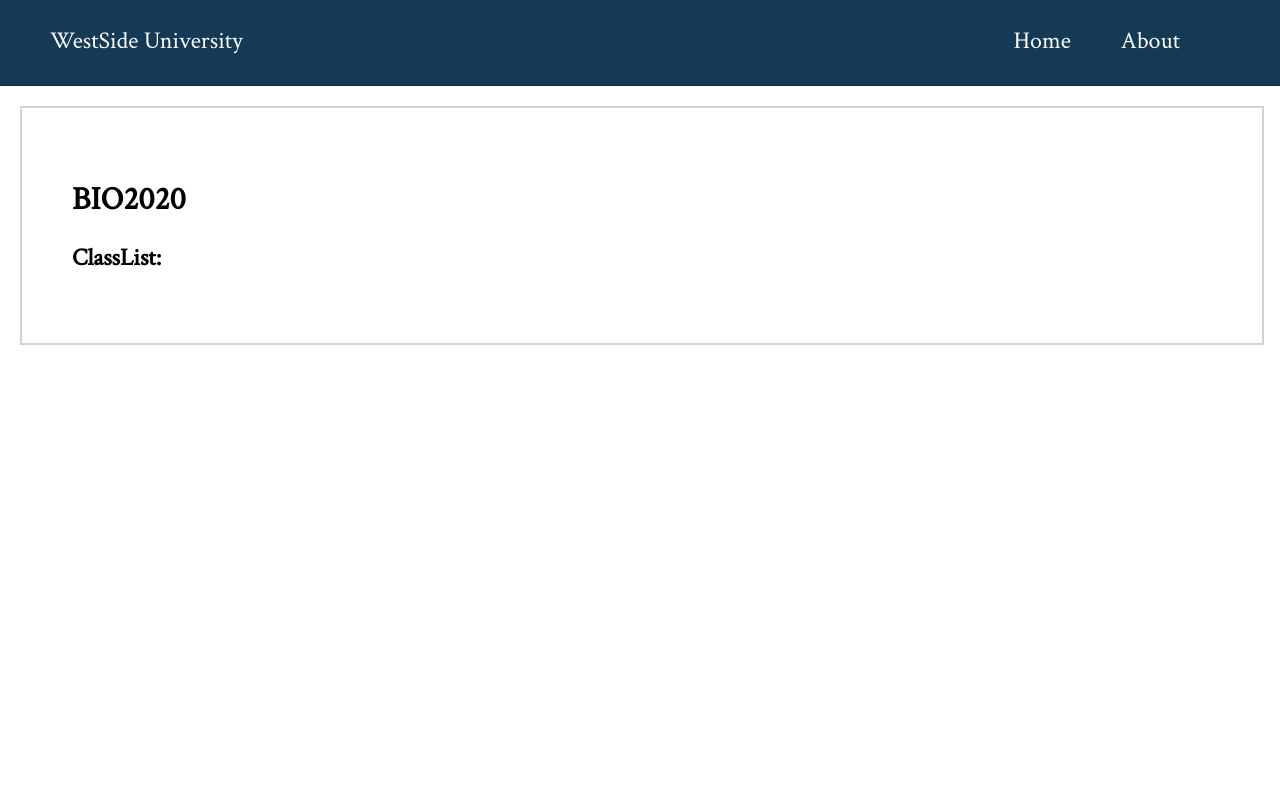
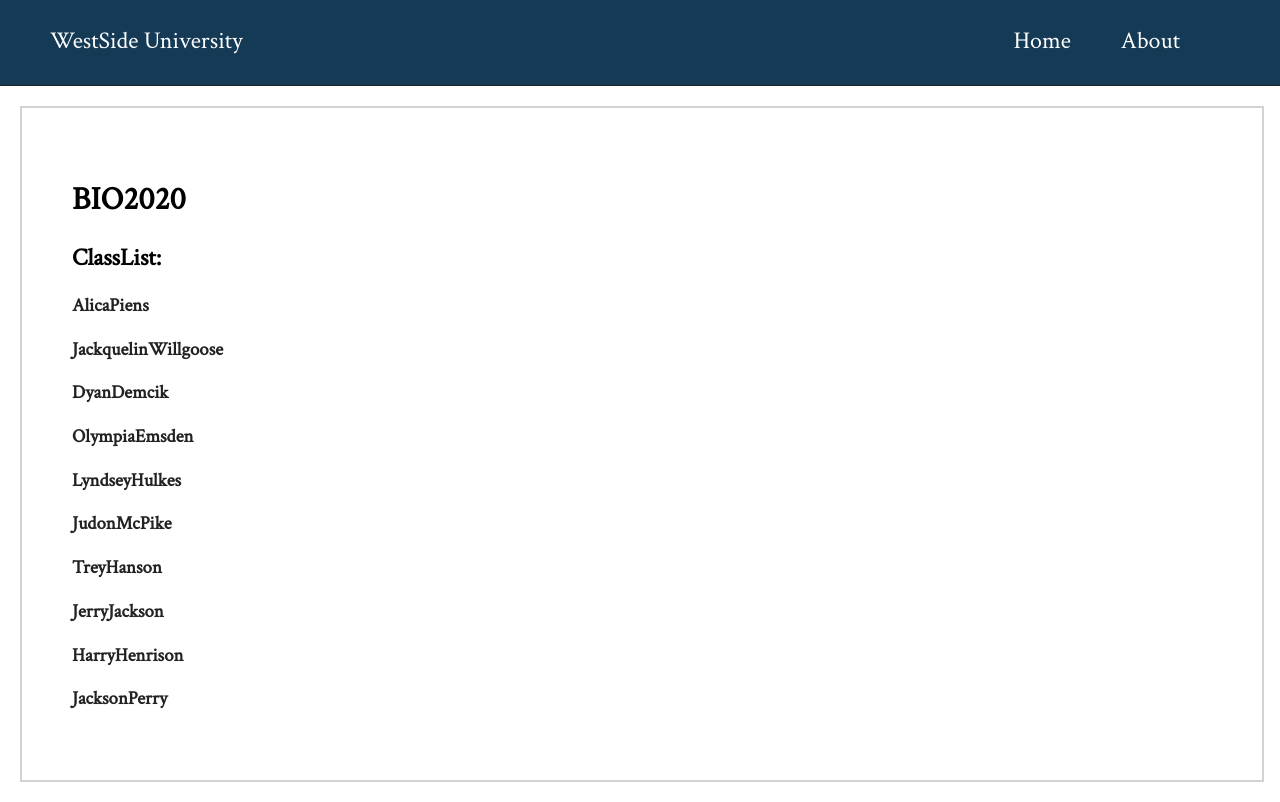
Before and after one commit to boomcamp/react-4, a React (Create React App) app: page /#/classlist/BIO2020 in a window 1280 px wide. Built offline with nearby package versions, Linux system fonts and the light colour scheme; data requests are answered from the project's data file.

Commit message:
Done Step 6

```diff
--- a/src/components/ClassList/ClassList.js
+++ b/src/components/ClassList/ClassList.js
@@ -1,5 +1,6 @@
 import React, { Component } from 'react';
 import axios from 'axios';
+import { Link } from 'react-router-dom';
 
 export default class ClassList extends Component {
   constructor() {
@@ -11,7 +12,7 @@ export default class ClassList extends Component {
 
   componentDidMount() {
     axios
-      .get(`localhost:9090/students?class=${this.props.match.params.class}`)
+      .get(`http://localhost:9090/students?class=${this.props.match.params.class}`)
       .then(response => this.setState({ students: response.data}));
   }
 
@@ -21,10 +22,13 @@ export default class ClassList extends Component {
         <h1>{this.props.match.params.class}</h1>
         <h2>ClassList:</h2>
           {this.state.students.map((student, i) => (
+          <Link
+            key={student.id} to={`/student/${student.id}`}>
             <h3 key={student.id}>
                 {student.first_name}
                 {student.last_name}
             </h3>
+          </Link>
           ))}
       </div>
     );
--- a/src/components/Home/Home.js
+++ b/src/components/Home/Home.js
@@ -5,13 +5,13 @@ export default class Home extends Component {
   render() {
     return (
       <div className="box">
-        <Link to="/classList/MATH1010">
+        <Link to="/classlist/MATH1010">
           <button className="btn">Math 1010</button>
         </Link>
-        <Link to="/classList/ENG2010">
+        <Link to="/classlist/ENG2010">
           <button className="btn">English 2010</button>
         </Link>
-        <Link to="/classList/BIO2020">
+        <Link to="/classlist/BIO2020">
           <button className="btn">Biology 2020</button>
         </Link>
       </div>
--- a/src/routes.js
+++ b/src/routes.js
@@ -4,6 +4,7 @@ import { Switch, Route } from 'react-router-dom';
 import Home from './components/Home/Home';
 import About from './components/About/About';
 import ClassList from './components/ClassList/ClassList';
+import Student from './components/Student/Student';
 
 export default function Routes() {
   return (
@@ -11,6 +12,7 @@ export default function Routes() {
       <Route exact component={Home} path="/" />
       <Route component={About} path="/about" />
       <Route component={ClassList} path="/classlist/:class" />
+      <Route component={Student} path="./student:id" />
     </Switch>
   );
 }
```
